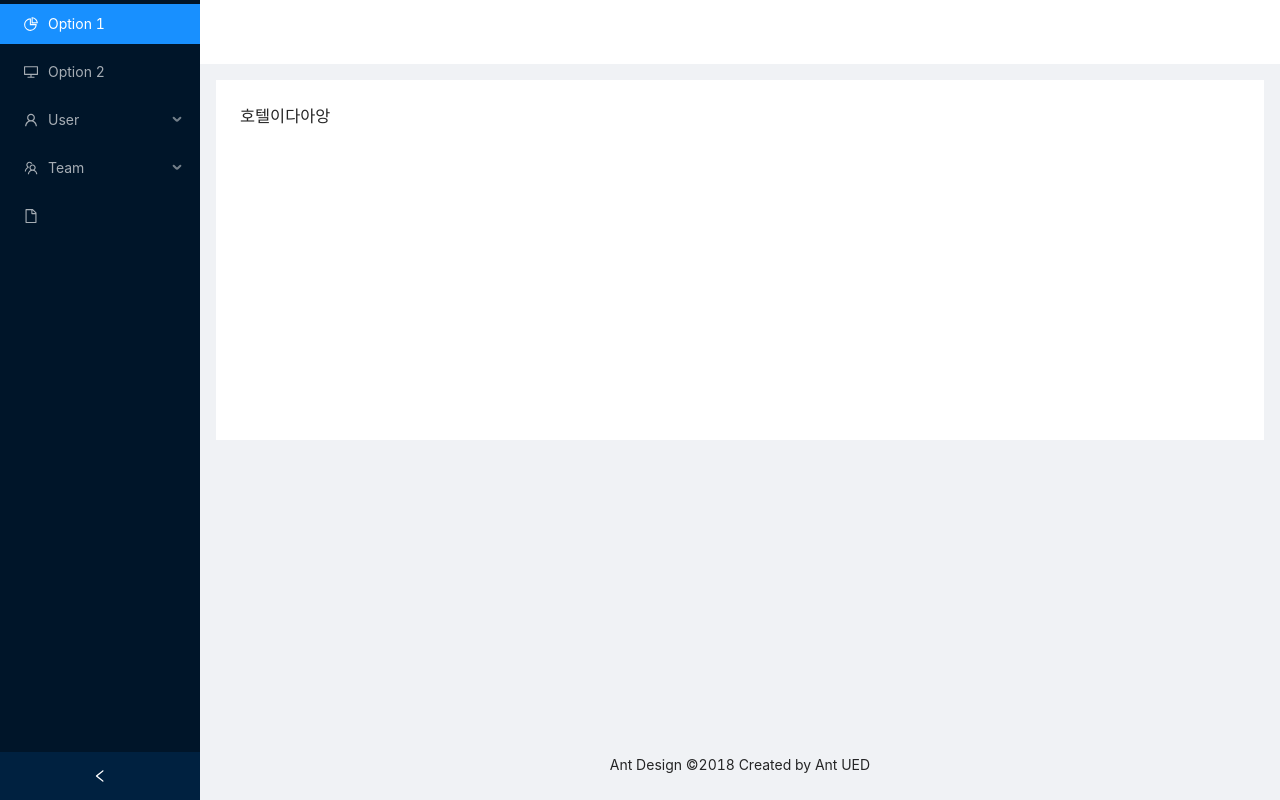
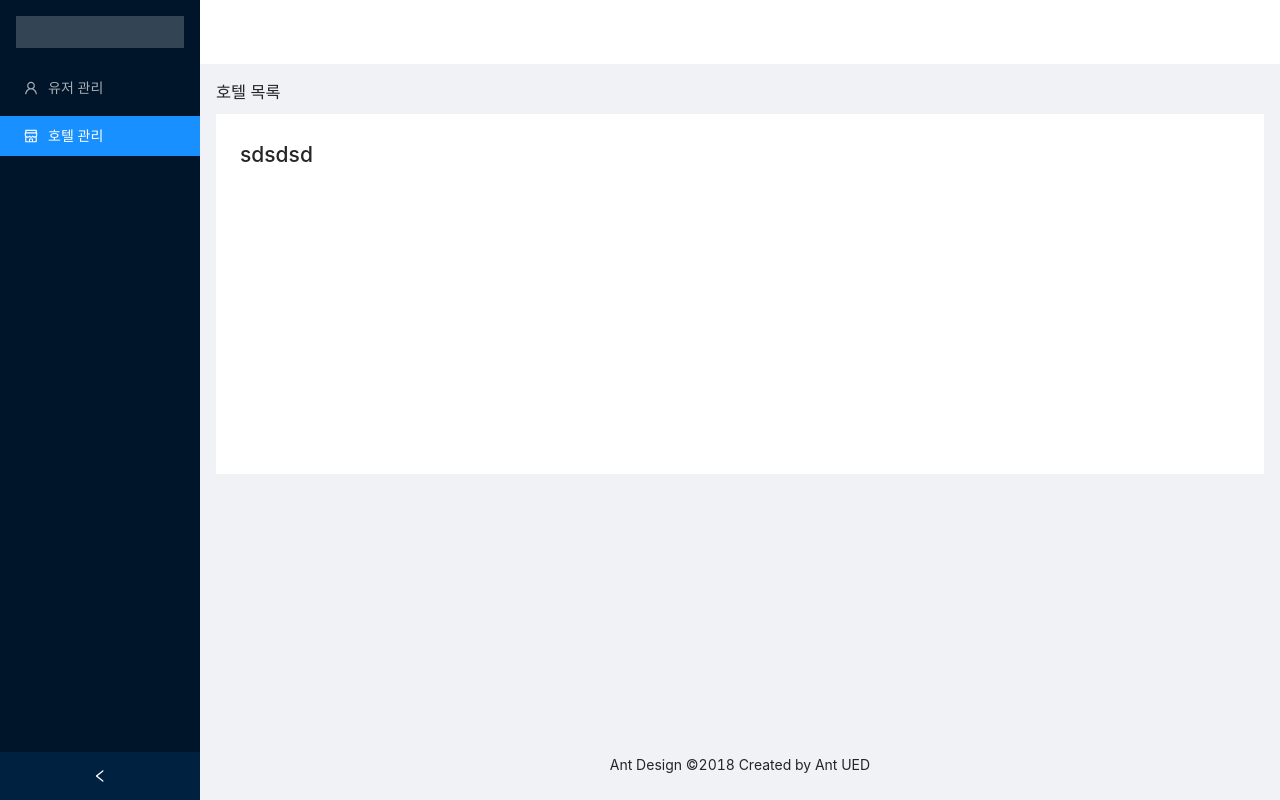
Before and after one commit to prography/6th-mypetmily-admin, a React (Create React App) app: page /hotels in a window 1280 px wide. Built offline with nearby package versions, Linux system fonts and the light colour scheme.

Commit message:
호텔 생성, 수정 페이지 추가중

```diff
--- a/src/App.tsx
+++ b/src/App.tsx
@@ -1,17 +1,22 @@
 import React from 'react';
-import { BrowserRouter as Router, Route } from 'react-router-dom';
+import { BrowserRouter as Router, Route, Switch } from 'react-router-dom';
 
 import Main from './layouts/Main';
 import HotelList from './pages/hotels';
+import HotelNew from './pages/hotels/new';
+import HotelEdit from './pages/hotels/edit';
 
 function App() {
   return (
     <Main>
-      <Router>
+      <Switch>
         <Route exact path="/" render={() => <h3>Home</h3>} />
-        <Route exact path="/intro" render={() => <h3>소개</h3>} />
+        <Route exact path="/users" render={() => <h3>User</h3>} />
         <Route exact path="/hotels" component={HotelList} />
-      </Router>
+        <Route exact path="/hotels/new" component={HotelNew} />
+        <Route exact path="/hotels/edit/:id" component={HotelEdit} />
+        <Route exact path="/hotels/:id" component={HotelList} />
+      </Switch>
     </Main>
   );
 }
--- a/src/components/layouts/Sidbar.tsx
+++ b/src/components/layouts/Sidbar.tsx
@@ -1,19 +1,16 @@
 import React, { useState } from 'react';
+import { NavLink, withRouter } from 'react-router-dom';
 import { Layout, Menu } from 'antd';
-import {
-  DesktopOutlined,
-  PieChartOutlined,
-  FileOutlined,
-  TeamOutlined,
-  UserOutlined,
-} from '@ant-design/icons';
+import { UserOutlined, ShopOutlined } from '@ant-design/icons';
 
-const Sidebar = () => {
+const Sidebar = ({ location }: any) => {
   const { Sider } = Layout;
-  const { SubMenu } = Menu;
 
   const [collapsed, setCollapse] = useState(false);
 
+  const parsePathname = location.pathname.split('/')[1];
+
+  console.log(parsePathname);
   return (
     <Sider
       collapsible
@@ -21,26 +18,16 @@ const Sidebar = () => {
       onCollapse={() => setCollapse(!collapsed)}
     >
       <div className="logo" />
-      <Menu theme="dark" defaultSelectedKeys={['1']} mode="inline">
-        <Menu.Item key="1" icon={<PieChartOutlined />}>
-          Option 1
+      <Menu theme="dark" selectedKeys={[parsePathname]} mode="inline" multiple>
+        <Menu.Item key="users" icon={<UserOutlined />}>
+          <NavLink to="/users">유저 관리</NavLink>
         </Menu.Item>
-        <Menu.Item key="2" icon={<DesktopOutlined />}>
-          Option 2
+        <Menu.Item key="hotels" icon={<ShopOutlined />}>
+          <NavLink to="/hotels">호텔 관리</NavLink>
         </Menu.Item>
-        <SubMenu key="sub1" icon={<UserOutlined />} title="User">
-          <Menu.Item key="3">Tom</Menu.Item>
-          <Menu.Item key="4">Bill</Menu.Item>
-          <Menu.Item key="5">Alex</Menu.Item>
-        </SubMenu>
-        <SubMenu key="sub2" icon={<TeamOutlined />} title="Team">
-          <Menu.Item key="6">Team 1</Menu.Item>
-          <Menu.Item key="8">Team 2</Menu.Item>
-        </SubMenu>
-        <Menu.Item key="9" icon={<FileOutlined />} />
       </Menu>
     </Sider>
   );
 };
 
-export default Sidebar;
+export default withRouter(Sidebar);
--- a/src/index.css
+++ b/src/index.css
@@ -12,7 +12,7 @@ code {
     monospace;
 }
 
-#components-layout-demo-side .logo {
+.logo {
   height: 32px;
   background: rgba(255, 255, 255, 0.2);
   margin: 16px;
--- a/src/index.tsx
+++ b/src/index.tsx
@@ -1,5 +1,6 @@
 import React from 'react';
 import ReactDOM from 'react-dom';
+import { BrowserRouter as Router } from 'react-router-dom';
 import { RecoilRoot } from 'recoil';
 
 import './index.css';
@@ -12,7 +13,9 @@ import 'antd/dist/antd.css';
 ReactDOM.render(
   <React.StrictMode>
     <RecoilRoot>
-      <App />
+      <Router>
+        <App />
+      </Router>
     </RecoilRoot>
   </React.StrictMode>,
   document.getElementById('root'),
--- a/src/layouts/Main.tsx
+++ b/src/layouts/Main.tsx
@@ -11,14 +11,7 @@ const Main: React.FC = ({ children }) => {
         <Sidebar />
         <Layout className="site-layout">
           <Header className="site-layout-background" style={{ padding: 0 }} />
-          <Content style={{ margin: '16px' }}>
-            <div
-              className="site-layout-background"
-              style={{ padding: 24, minHeight: 360 }}
-            >
-              {children}
-            </div>
-          </Content>
+          <Content style={{ margin: '16px' }}>{children}</Content>
           <Footer style={{ textAlign: 'center' }}>
             Ant Design ©2018 Created by Ant UED
           </Footer>
--- /dev/null
+++ b/src/layouts/PageWrapper.tsx
@@ -0,0 +1,21 @@
+import React from 'react';
+
+type PageWrapperProps = {
+  title: string;
+};
+
+const PageWrapper: React.FC<PageWrapperProps> = ({ title, children }) => {
+  return (
+    <>
+      <h1>{title}</h1>
+      <div
+        className="site-layout-background"
+        style={{ padding: 24, minHeight: 360 }}
+      >
+        {children}
+      </div>
+    </>
+  );
+};
+
+export default PageWrapper;
--- /dev/null
+++ b/src/pages/hotels/edit.tsx
@@ -0,0 +1,14 @@
+import React from 'react';
+import PageWrapper from 'layouts/PageWrapper';
+
+type EditPageProps = {};
+
+const EditPage: React.FC<EditPageProps> = (props) => {
+  return (
+    <PageWrapper title="호텔 수정">
+      <h1>sdsds</h1>
+    </PageWrapper>
+  );
+};
+
+export default EditPage;
--- a/src/pages/hotels/index.tsx
+++ b/src/pages/hotels/index.tsx
@@ -1,7 +1,12 @@
 import React from 'react';
+import PageWrapper from '../../layouts/PageWrapper';
 
 const HotelList = () => {
-  return <h3>호텔이다아앙</h3>;
+  return (
+    <PageWrapper title="호텔 목록">
+      <h2>sdsdsd</h2>
+    </PageWrapper>
+  );
 };
 
 export default HotelList;
--- /dev/null
+++ b/src/pages/hotels/new.tsx
@@ -0,0 +1,14 @@
+import React from 'react';
+import PageWrapper from 'layouts/PageWrapper';
+
+type NewPageProps = {};
+
+const NewPage: React.FC<NewPageProps> = (props) => {
+  return (
+    <PageWrapper title="호텔 생성">
+      <h1>sdsds</h1>
+    </PageWrapper>
+  );
+};
+
+export default NewPage;
```
Also changed, not shown: src/pages/hotels/form.tsx (added, +14 -0 lines).
